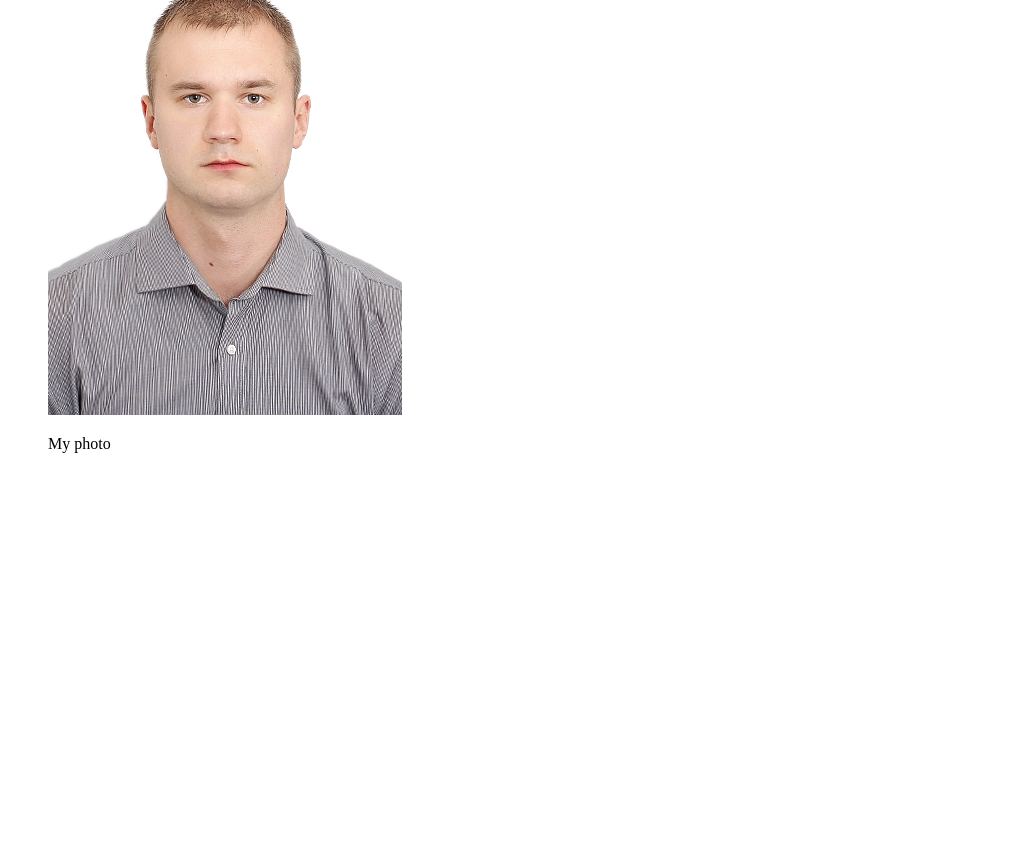
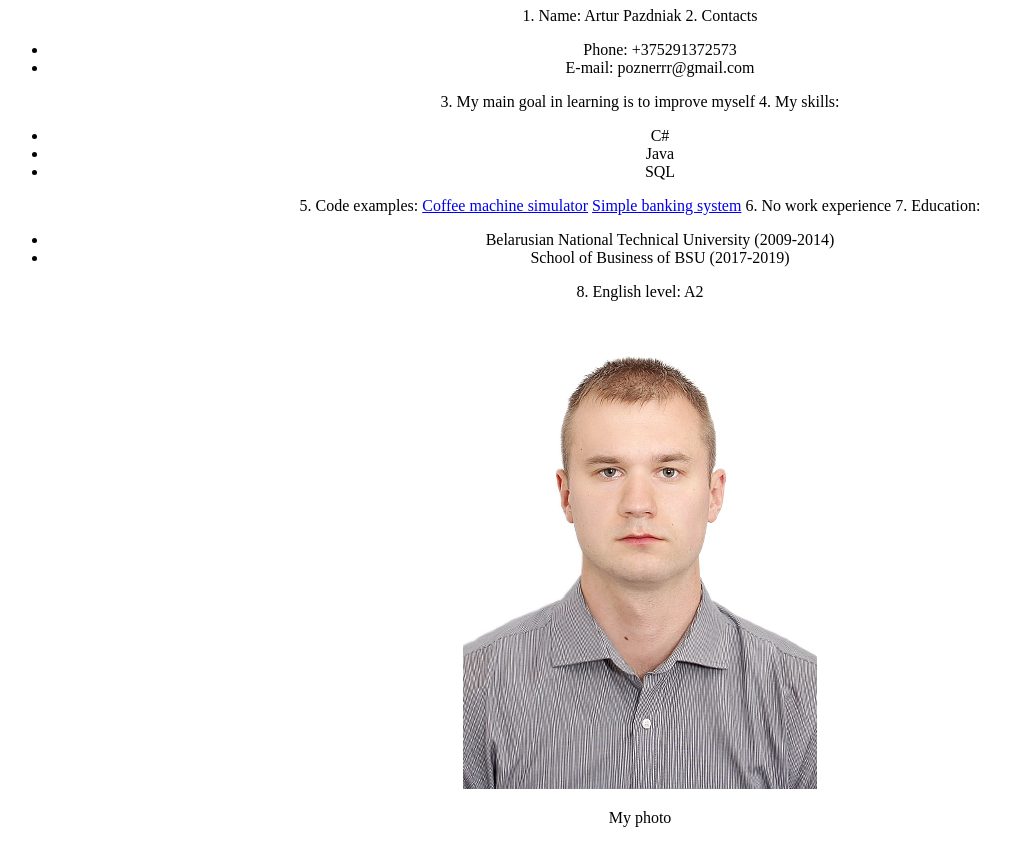
Before and after one commit to poznerrr/rsschool-cv, a plain HTML site: page index.html in a window 1280 px wide. Shown: the part 73-916 px from the top of the page, without its empty margins (0-1011 px from the left). Before the commit the page ends 800 px from the top, so only its background shows below. Drawn offline with Linux system fonts and the light colour scheme.

Commit message:
refactor: fill in cv

```diff
--- a/index.html
+++ b/index.html
@@ -8,17 +8,44 @@
     <link rel="stylesheet" href="styles.css">
 </head>
 <body>
+    <div class="center">
         <header>
-
+            <h1>
+                Personal CV of Artur Pazdniak
+            </h1>
         </header>
         <main>
+            1. Name: Artur Pazdniak
+            2. Contacts
+            <ul>
+                <li>Phone: +375291372573</li>
+                <li>E-mail: poznerrr@gmail.com</li>
+            </ul>
+            3. My main goal in learning is to improve myself
+            4. My skills:
+            <ul>
+                <li>C#</li>
+                <li>Java</li>
+                <li>SQL</li>
+            </ul>
+            5. Сode examples:
+            <a href="https://github.com/poznerrr/Coffee_machine_python">Coffee machine simulator</a>
+            <a href="https://github.com/poznerrr/simple_banking_system_java">Simple banking system</a>
+            6. No work experience
+            7. Education:
+            <ul>
+                <li>Belarusian National Technical University (2009-2014)</li>
+                <li>School of Business of BSU (2017-2019)</li>
+            </ul>
+            8. English level: A2
             <figure>
-            <p><img src="images/photo.jpg" alt="" /></p>
+                <p><img src="images/photo.jpg" alt="My photo" /></p>
                 <figcaption>My photo</figcaption>
             </figure>
         </main>
         <footer>
 
         </footer>
+    </div>
 </body>
 </html>
--- a/styles.css
+++ b/styles.css
@@ -0,0 +1,3 @@
+.center {
+    text-align: center;
+}
```
Lines whose indentation alone changed are shown as unchanged.
